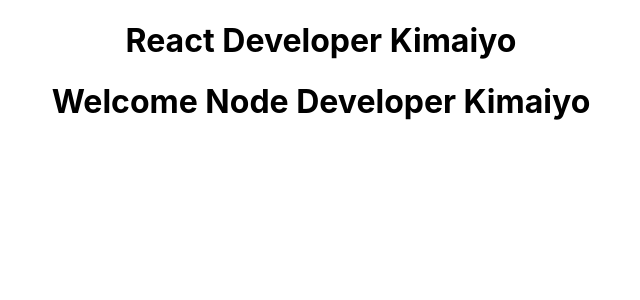
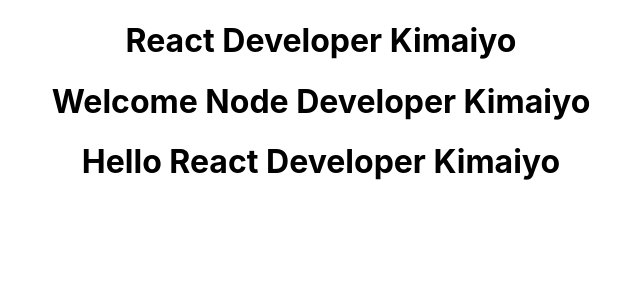
Before and after one commit to JohnKimaiyo/react_vol_4, a React (Create React App) app: page / in a window 1280 px wide. Shown: the top 300 px of the page, without its empty margins (319-959 px from the left). Built offline with nearby package versions, Linux system fonts and the light colour scheme.

Commit message:
jsx called

```diff
--- a/src/App.js
+++ b/src/App.js
@@ -2,11 +2,13 @@
 import './App.css';
 import Greet from './components/Greet';
 import Welcome from './components/Welcome';
+import Hello from './components/Hello';
 function App() {
   return (
     <div className="App">
       <Greet />
       <Welcome/>
+      <Hello/>
     </div>
   );
 }
--- /dev/null
+++ b/src/components/Hello.js
@@ -0,0 +1,7 @@
+import React from 'react';
+
+function Hello(){
+    return React.createElement("h1",null,"Hello React Developer Kimaiyo");
+}
+
+export default Hello;
```
